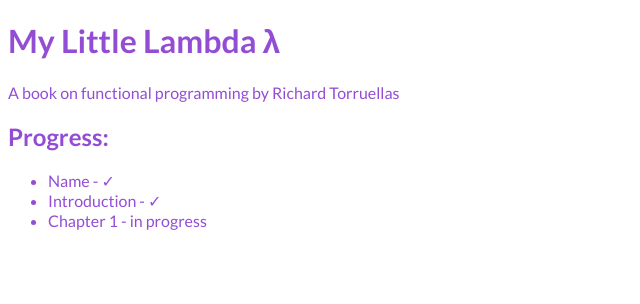
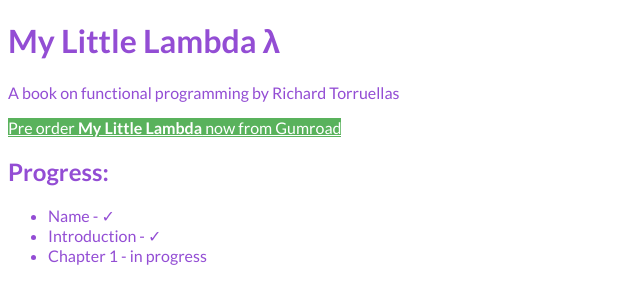
Before and after one commit to mylittlelambda/website, a plain HTML site: page index.html in a window 1280 px wide. Shown: the whole page, without its empty margins (0-640 px from the left). Drawn offline with Linux system fonts and the light colour scheme.

Commit message:
adding gumroad button

```diff
--- a/index.html
+++ b/index.html
@@ -13,12 +13,19 @@
       color: #934DD4;
       font-family: 'Lato', sans-serif;
     }
+    #gumroad-button {
+      background-color: #59b25c !important;
+      color: #fff !important;
+    }
   </style>
 </head>
 
 <body>
   <h1>My Little Lambda λ</h1>
   <p>A book on functional programming by Richard Torruellas</p>
+
+  <script src="https://gumroad.com/js/gumroad.js"></script>
+<a id="gumroad-button" class="gumroad-button" href="https://gum.co/qxdPj" target="_blank">Pre order <strong>My Little Lambda</strong> now from Gumroad</a>
 
   <h2>Progress:</h2>
   <ul>
```
